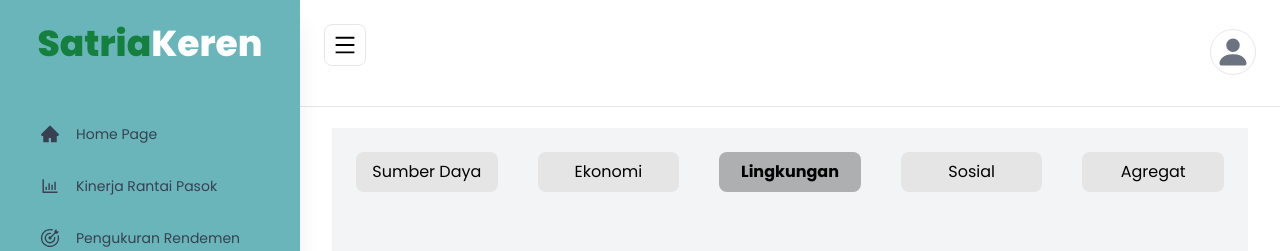
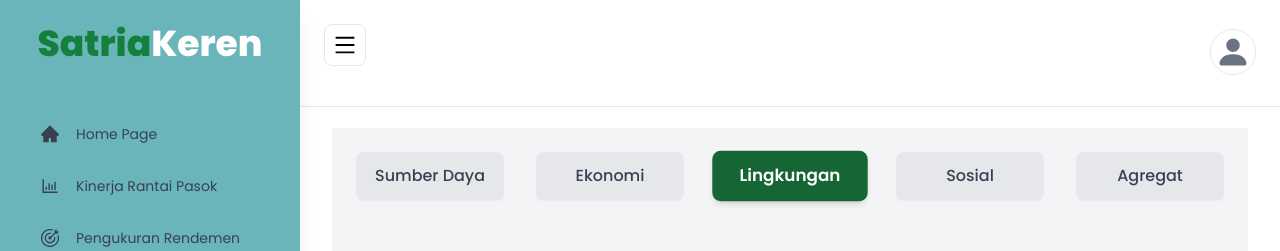
Before and after one commit to suryafatihahhelmianto/satria-depan, a Next.js app: page /detail/1/lingkungan in a window 1280 px wide. Shown: the top 251 px of the page. Built offline with nearby package versions, Linux system fonts and the light colour scheme; no server answers.

Commit message:
bantuan untuk mas padil
mas padil

```diff
--- a/src/components/OpsiDetail.jsx
+++ b/src/components/OpsiDetail.jsx
@@ -6,55 +6,55 @@ import React from "react";
 
 export default function OpsiDetail() {
   const pathname = usePathname();
-  const idMatch = pathname.match(/\/detail\/([a-zA-Z0-9]+)/); // Menangkap ID yang ada setelah /detail/
-  const id = idMatch ? idMatch[1] : null; // Ambil ID jika ada
+  const idMatch = pathname.match(/\/detail\/([a-zA-Z0-9]+)/); // Capture ID after /detail/
+  const id = idMatch ? idMatch[1] : null; // Extract ID if present
 
-  // Memperbarui fungsi getButtonStyle untuk memeriksa apakah pathname mengandung path yang relevan
+  // Function to determine the active button style
   const getButtonStyle = (path) => {
     return pathname.startsWith(path)
-      ? "bg-abuAktif text-black font-bold"
-      : "bg-abuNonAktif";
+      ? "bg-green-800 text-white font-semibold shadow-md transform transition-transform scale-105"
+      : "bg-gray-200 text-gray-700 hover:bg-gray-300 hover:text-green-800 font-medium shadow-sm";
   };
 
   return (
-    <div className="grid grid-cols-5 gap-10 text-center">
+    <div className="grid grid-cols-2 sm:grid-cols-5 gap-4 sm:gap-6 md:gap-8 text-center">
       <Link
-        href={`/detail/${id ? id : ""}/sumber-daya`} // Menambahkan ID ke URL jika ada
+        href={`/detail/${id ? id : ""}/sumber-daya`} // Add ID to URL if present
         className={`${getButtonStyle(
           `/detail/${id ? id : ""}/sumber-daya`
-        )} p-2 rounded-lg`}
+        )} p-3 rounded-lg transition-all duration-200`}
       >
         Sumber Daya
       </Link>
       <Link
-        href={`/detail/${id ? id : ""}/ekonomi`} // Menambahkan ID ke URL jika ada
+        href={`/detail/${id ? id : ""}/ekonomi`} // Add ID to URL if present
         className={`${getButtonStyle(
           `/detail/${id ? id : ""}/ekonomi`
-        )} p-2 rounded-lg`}
+        )} p-3 rounded-lg transition-all duration-200`}
       >
         Ekonomi
       </Link>
       <Link
-        href={`/detail/${id ? id : ""}/lingkungan`} // Menambahkan ID ke URL jika ada
+        href={`/detail/${id ? id : ""}/lingkungan`} // Add ID to URL if present
         className={`${getButtonStyle(
           `/detail/${id ? id : ""}/lingkungan`
-        )} p-2 rounded-lg`}
+        )} p-3 rounded-lg transition-all duration-200`}
       >
         Lingkungan
       </Link>
       <Link
-        href={`/detail/${id ? id : ""}/sosial`} // Menambahkan ID ke URL jika ada
+        href={`/detail/${id ? id : ""}/sosial`} // Add ID to URL if present
         className={`${getButtonStyle(
           `/detail/${id ? id : ""}/sosial`
-        )} p-2 rounded-lg`}
+        )} p-3 rounded-lg transition-all duration-200`}
       >
         Sosial
       </Link>
       <Link
-        href={`/detail/${id ? id : ""}/hasil`} // Menambahkan ID ke URL jika ada
+        href={`/detail/${id ? id : ""}/hasil`} // Add ID to URL if present
         className={`${getButtonStyle(
           `/detail/${id ? id : ""}/hasil`
-        )} p-2 rounded-lg`}
+        )} p-3 rounded-lg transition-all duration-200`}
       >
         Agregat
       </Link>
```
